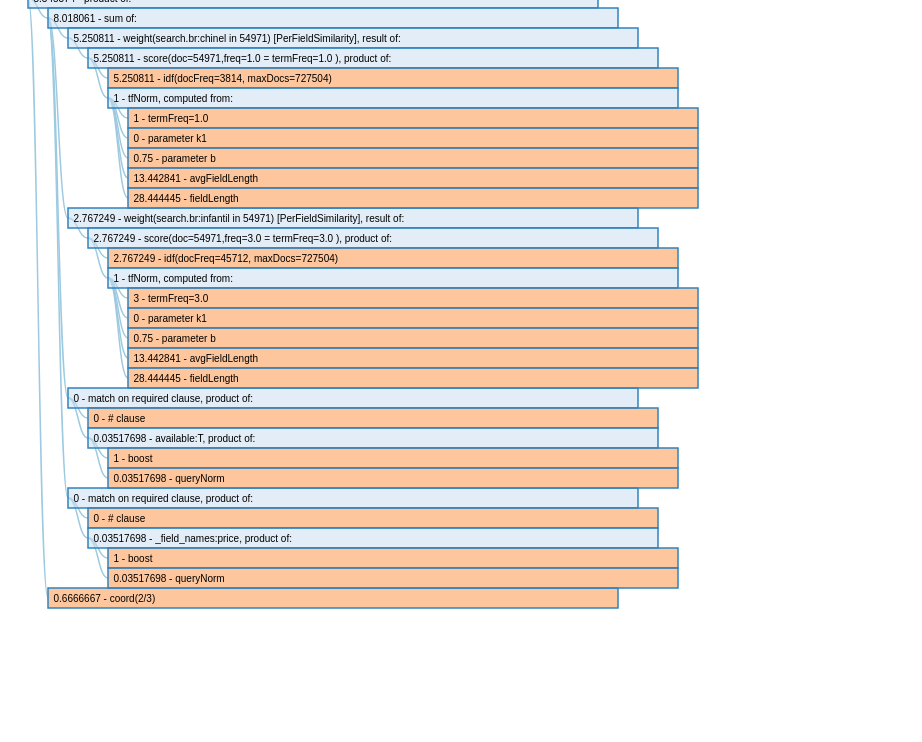
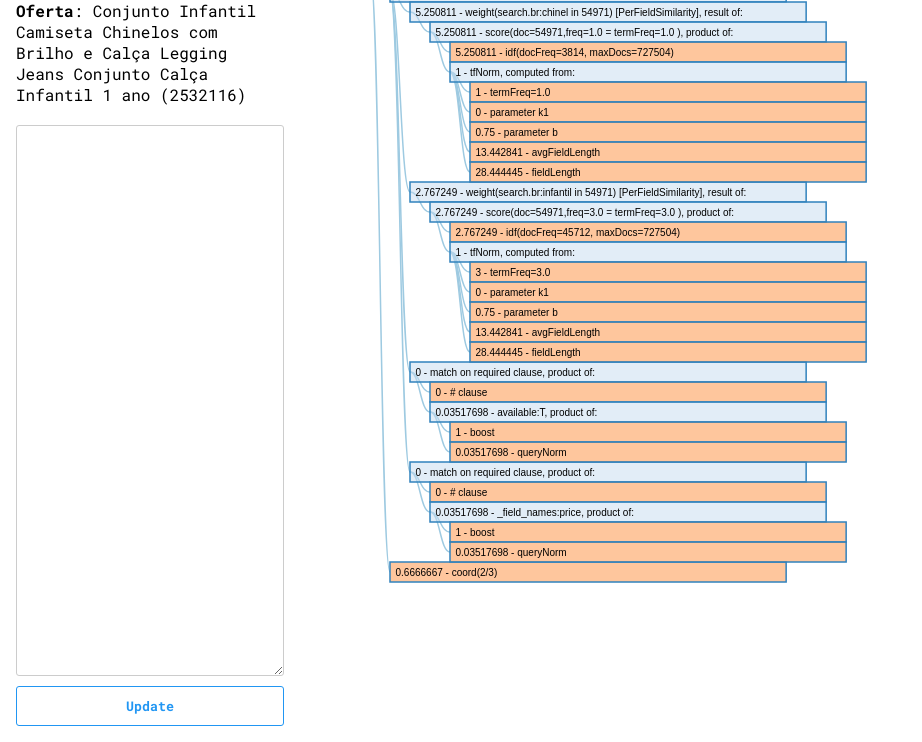
Before and after one commit to gabrielmcf/elasticsearch-score-visualizer, a website: page index.html in a window 1280 px wide. Shown: the part 58-800 px from the top of the page, without its empty margins (0-922 px from the left). Drawn offline with nearby package versions, Linux system fonts and the light colour scheme.

Commit message:
change to node by @relferreira

```diff
--- /dev/null
+++ b/example.json
@@ -0,0 +1,298 @@
+{
+  "_shard": 0,
+  "_node": "9trnoRhoRN2JdXAhIJqxqQ",
+  "_index": "shopfacil2",
+  "_type": "conjunto_de_roupa",
+  "_id": "2532116",
+  "_score": 5.345374,
+  "_source": {
+    "url": "https://www.shopfacil.com.br/conjunto-infantil-camiseta-chinelos-com-brilho-e-calca-legging-jeans-2472491/p",
+    "name": "Conjunto Infantil Camiseta Chinelos com Brilho e Calça Legging Jeans Conjunto Calça Infantil 1 ano",
+    "img": "http://shopfacil.vteximg.com.br/arquivos/ids/2107041/Conjunto-Calca-Infantil-1-ano_0.jpg?v=635847569525200000",
+    "available": true,
+    "sku": "2532116",
+    "id": "2532116",
+    "seller": "900000009",
+    "seller_list": ["Ecameleca"],
+    "business_factor": 0,
+    "product_id": "2472491",
+    "parent_id": "2472491",
+    "parent_offer": false,
+    "created_at": 1458039258165,
+    "updated_at": 1539414763955,
+    "last_sampling_date_tracker": 1536905172342,
+    "es_created_at": 1547127224265,
+    "es_updated_at": 1547127224265,
+    "category_name": "moda",
+    "brand": "Bittix",
+    "type_": "Moda Infantil",
+    "search_category": "Moda",
+    "raw_category": [
+      "/Moda/Moda Infantil/Conjuntos/",
+      "/Moda/Moda Infantil/",
+      "/Moda/"
+    ],
+    "inactive": false,
+    "normalized_categories": [
+      "/moda/moda-infantil/conjuntos/",
+      "/moda/moda-infantil/",
+      "/moda/"
+    ],
+    "clusters": ["491"],
+    "price": 127.3,
+    "list_price": 137.9,
+    "price_discount": 7.686729514140688,
+    "installments": 3,
+    "installment_value": 42.43,
+    "metadata": {
+      "color": ["Branco", "Vermelho"],
+      "search_category": "Moda e Acessorios",
+      "size": "1 ano",
+      "composition": "Jeans",
+      "substantive": "Conjunto de Roupa",
+      "classification": "Infantil",
+      "brand": "Bittix"
+    },
+    "aggregation_fields": [
+      "color Branco",
+      "color Vermelho",
+      "size 1 ano",
+      "composition Jeans",
+      "substantive Conjunto de Roupa",
+      "classification Infantil",
+      "brand Bittix"
+    ],
+    "boost_br": ["Branco", "Vermelho", "Conjunto de Roupa"],
+    "boost": ["Bittix"],
+    "popularity": 0.17492249231863655,
+    "ord": {
+      "d30": 0,
+      "d7": 0,
+      "d15": 0,
+      "d1": 0,
+      "features": {
+        "set0": {
+          "norm": 0
+        }
+      }
+    },
+    "rev": {
+      "d30": 0,
+      "d7": 0,
+      "d15": 0,
+      "d1": 0
+    },
+    "prd": {
+      "d30": 2,
+      "d7": 1,
+      "tendency": 0.5,
+      "d15": 1,
+      "d1": 0,
+      "features": {
+        "set0": {
+          "f10": -8.61005968801638e-7,
+          "f21": 0.00000795085020980451,
+          "f20": -0.00000113614854433017,
+          "f12": -4.57482204606653e-8,
+          "f11": 0.00000360952582987381,
+          "f14": 4.80664208649525e-7,
+          "f13": -7.02253381279349e-8,
+          "f0": -2.19703776055348e-8,
+          "f16": 1.80607543465617e-7,
+          "f1": 4.02433883441107e-8,
+          "f15": -0.00000664314824970144,
+          "f2": 1.43261764008548e-7,
+          "f18": -2.42364123629723e-7,
+          "f3": -5.00542186790874e-7,
+          "f17": 5.73661255338656e-8,
+          "f4": 0.00000329247049356311,
+          "f5": -0.00000116656183913472,
+          "f19": 1.26783098867587e-7,
+          "norm": 0.000011675021237268104,
+          "f6": 7.55304023843315e-8,
+          "f7": 9.07992121319841e-7,
+          "f8": -2.37120258151636e-7,
+          "f9": 4.3390912393709e-7
+        }
+      }
+    },
+    "cart": {
+      "d30": 0,
+      "d7": 0,
+      "d15": 0,
+      "d1": 0,
+      "features": {
+        "set0": {
+          "norm": 0
+        }
+      }
+    }
+  },
+  "_explanation": {
+    "value": 5.345374,
+    "description": "product of:",
+    "details": [
+      {
+        "value": 8.018061,
+        "description": "sum of:",
+        "details": [
+          {
+            "value": 5.250811,
+            "description": "weight(search.br:chinel in 54971) [PerFieldSimilarity], result of:",
+            "details": [
+              {
+                "value": 5.250811,
+                "description": "score(doc=54971,freq=1.0 = termFreq=1.0\n), product of:",
+                "details": [
+                  {
+                    "value": 5.250811,
+                    "description": "idf(docFreq=3814, maxDocs=727504)",
+                    "details": []
+                  },
+                  {
+                    "value": 1,
+                    "description": "tfNorm, computed from:",
+                    "details": [
+                      {
+                        "value": 1,
+                        "description": "termFreq=1.0",
+                        "details": []
+                      },
+                      {
+                        "value": 0,
+                        "description": "parameter k1",
+                        "details": []
+                      },
+                      {
+                        "value": 0.75,
+                        "description": "parameter b",
+                        "details": []
+                      },
+                      {
+                        "value": 13.442841,
+                        "description": "avgFieldLength",
+                        "details": []
+                      },
+                      {
+                        "value": 28.444445,
+                        "description": "fieldLength",
+                        "details": []
+                      }
+                    ]
+                  }
+                ]
+              }
+            ]
+          },
+          {
+            "value": 2.767249,
+            "description": "weight(search.br:infantil in 54971) [PerFieldSimilarity], result of:",
+            "details": [
+              {
+                "value": 2.767249,
+                "description": "score(doc=54971,freq=3.0 = termFreq=3.0\n), product of:",
+                "details": [
+                  {
+                    "value": 2.767249,
+                    "description": "idf(docFreq=45712, maxDocs=727504)",
+                    "details": []
+                  },
+                  {
+                    "value": 1,
+                    "description": "tfNorm, computed from:",
+                    "details": [
+                      {
+                        "value": 3,
+                        "description": "termFreq=3.0",
+                        "details": []
+                      },
+                      {
+                        "value": 0,
+                        "description": "parameter k1",
+                        "details": []
+                      },
+                      {
+                        "value": 0.75,
+                        "description": "parameter b",
+                        "details": []
+                      },
+                      {
+                        "value": 13.442841,
+                        "description": "avgFieldLength",
+                        "details": []
+                      },
+                      {
+                        "value": 28.444445,
+                        "description": "fieldLength",
+                        "details": []
+                      }
+                    ]
+                  }
+                ]
+              }
+            ]
+          },
+          {
+            "value": 0,
+            "description": "match on required clause, product of:",
+            "details": [
+              {
+                "value": 0,
+                "description": "# clause",
+                "details": []
+              },
+              {
+                "value": 0.03517698,
+                "description": "available:T, product of:",
+                "details": [
+                  {
+                    "value": 1,
+                    "description": "boost",
+                    "details": []
+                  },
+                  {
+                    "value": 0.03517698,
+                    "description": "queryNorm",
+                    "details": []
+                  }
+                ]
+              }
+            ]
+          },
+          {
+            "value": 0,
+            "description": "match on required clause, product of:",
+            "details": [
+              {
+                "value": 0,
+                "description": "# clause",
+                "details": []
+              },
+              {
+                "value": 0.03517698,
+                "description": "_field_names:price, product of:",
+                "details": [
+                  {
+                    "value": 1,
+                    "description": "boost",
+                    "details": []
+                  },
+                  {
+                    "value": 0.03517698,
+                    "description": "queryNorm",
+                    "details": []
+                  }
+                ]
+              }
+            ]
+          }
+        ]
+      },
+      {
+        "value": 0.6666667,
+        "description": "coord(2/3)",
+        "details": []
+      }
+    ]
+  }
+}
--- a/index.html
+++ b/index.html
@@ -1,29 +1,19 @@
 <!DOCTYPE html> <meta charset="utf-8" />
-<style>
-  .node rect {
-    cursor: pointer;
-    fill: #fff;
-    fill-opacity: 0.5;
-    stroke: #3182bd;
-    stroke-width: 1.5px;
-  }
-
-  .node text {
-    font: 10px sans-serif;
-    pointer-events: none;
-  }
-
-  .link {
-    fill: none;
-    stroke: #9ecae1;
-    stroke-width: 1.5px;
-  }
-</style>
 <head>
   <title>ES Score Visualizer</title>
+  <link href="https://fonts.googleapis.com/css?family=Roboto+Mono:400,700" rel="stylesheet">
+  <link rel="stylesheet" href="styles.css">
 </head>
 <body>
-  <div id="title"></div>
-  <script src="https://d3js.org/d3.v4.min.js"></script>
+  <div class="container">
+      <div class="input-container">
+        <h1 class="logo">Score Visualizer</h1>
+        <p class="title"></p>
+        <textarea type="text" class="query" ></textarea>
+        <button class="update-btn">Update</button>
+      </div>
+      <div id="graph" class="graph"></div>
+  </div>
+  <script src="https://unpkg.com/d3@4.13.0/build/d3.min.js"></script>
   <script src="tree.js"></script>
 </body>
--- /dev/null
+++ b/styles.css
@@ -0,0 +1,81 @@
+* {
+    margin: 0 0;
+    padding: 0 0;
+    box-sizing: border-box;
+    font-family: 'Roboto Mono', monospace;
+}
+
+html, body {
+    position: relative;
+    width: 100%;
+    height: 100%;
+}
+
+.container {
+    display: flex;
+    width: 100%;
+    height: 100%;
+    overflow: auto;
+}
+
+.logo {
+    font-size: 20px;
+    font-weight: bold;
+}
+
+.title {
+    margin-top: 16px;
+    font-size: 16px;
+}
+
+.input-container {
+    display: flex;
+    flex-direction: column;
+    flex: 0 0 300px;
+    padding: 16px;
+    margin-right: 50px;
+}
+
+.query {
+    flex: 1;
+    width: 100%;
+    height: 100%;
+    margin-top: 20px;
+    border: none;
+    border: 1px solid #ccc;
+    border-radius: 3px;
+}
+
+.update-btn {
+    margin-top: 10px;
+    padding: 10px 16px;
+    background: none;
+    border: 1px solid #2196F3;
+    color: #2196F3;
+    border-radius: 3px;
+    cursor: pointer;
+    font-weight: bold;
+}
+
+.graph {
+    flex: 1
+}
+
+.node rect {
+    cursor: pointer;
+    fill: #fff;
+    fill-opacity: 0.5;
+    stroke: #3182bd;
+    stroke-width: 1.5px;
+}
+
+.node text {
+    font: 10px sans-serif;
+    pointer-events: none;
+}
+
+.link {
+    fill: none;
+    stroke: #9ecae1;
+    stroke-width: 1.5px;
+}
--- a/tree.js
+++ b/tree.js
@@ -1,50 +1,13 @@
-var fileName = 'teste.json';
-
-var margin = { top: 30, right: 20, bottom: 30, left: 20 },
-  width = window.innerWidth,
-  barHeight = 20,
-  barWidth = (width * 0.5 - margin.left - margin.right) * 0.95;
-
-var i = 0,
-  duration = 400,
-  root;
-
-var diagonal = d3
-  .linkHorizontal()
-  .x(function(d) {
-    return d.y;
-  })
-  .y(function(d) {
-    return d.x;
-  });
-
-var offerName = '';
-
-var svg = d3
-  .select('body')
-  .append('svg')
-  .attr('width', width) // + margin.left + margin.right)
-  .append('g')
-  .attr('transform', 'translate(' + margin.left + ',' + margin.top + ')');
-
-d3.json(fileName, function(error, data) {
-  if (error) throw error;
-  d3.select('#title').html(
-    `<b>Oferta:</b> ${data._source.name} (${data._source.id})`
-  );
-  var explainStr = JSON.stringify(data._explanation);
-  explainStr = explainStr.replace(/"details":/g, '"children":');
-  root = d3.hierarchy(JSON.parse(explainStr));
-  root.x0 = 0;
-  root.y0 = 0;
-  update(root);
-});
+function updateTitle(data) {
+  let container = document.querySelector('.title')
+  container.innerHTML = (`<b>Oferta</b>: ${data._source.name} (${data._source.id})`)
+}
 
 function update(source) {
   // Compute the flattened node list.
-  var nodes = root.descendants();
+  let nodes = root.descendants();
 
-  var height = Math.max(
+  let height = Math.max(
     500,
     nodes.length * barHeight + margin.top + margin.bottom
   );
@@ -60,18 +23,18 @@ function update(source) {
     .style('height', height + 'px');
 
   // Compute the "layout". TODO https://github.com/d3/d3-hierarchy/issues/67
-  var index = -1;
+  let index = -1;
   root.eachBefore(function(n) {
     n.x = ++index * barHeight;
     n.y = n.depth * 20;
   });
 
   // Update the nodes…
-  var node = svg.selectAll('.node').data(nodes, function(d) {
+  let node = svg.selectAll('.node').data(nodes, function(d) {
     return d.id || (d.id = ++i);
   });
 
-  var nodeEnter = node
+  let nodeEnter = node
     .enter()
     .append('g')
     .attr('class', 'node')
@@ -128,7 +91,7 @@ function update(source) {
     .remove();
 
   // Update the links…
-  var link = svg.selectAll('.link').data(root.links(), function(d) {
+  let link = svg.selectAll('.link').data(root.links(), function(d) {
     return d.target.id;
   });
 
@@ -138,7 +101,7 @@ function update(source) {
     .insert('path', 'g')
     .attr('class', 'link')
     .attr('d', function(d) {
-      var o = { x: source.x0, y: source.y0 };
+      let o = { x: source.x0, y: source.y0 };
       return diagonal({ source: o, target: o });
     })
     .transition()
@@ -157,7 +120,7 @@ function update(source) {
     .transition()
     .duration(duration)
     .attr('d', function(d) {
-      var o = { x: source.x, y: source.y };
+      let o = { x: source.x, y: source.y };
       return diagonal({ source: o, target: o });
     })
     .remove();
@@ -184,3 +147,60 @@ function click(d) {
 function color(d) {
   return d._children ? '#3182bd' : d.children ? '#c6dbef' : '#fd8d3c';
 }
+
+function updateData(data) {
+  updateTitle(data)
+  let explainStr = JSON.stringify(data._explanation);
+  explainStr = explainStr.replace(/"details":/g, '"children":');
+  root = d3.hierarchy(JSON.parse(explainStr));
+  root.x0 = 0;
+  root.y0 = 0;
+  update(root);
+}
+
+
+let fileName = 'example.json';
+
+let margin = { top: 30, right: 20, bottom: 30, left: 20 },
+  width = window.innerWidth - 366,
+  barHeight = 20,
+  barWidth = (width * 0.5 - margin.left - margin.right) * 0.95;
+
+let i = 0,
+  duration = 400,
+  root;
+
+let diagonal = d3
+  .linkHorizontal()
+  .x(function(d) {
+    return d.y;
+  })
+  .y(function(d) {
+    return d.x;
+  });
+
+let offerName = '';
+
+let svg = d3
+  .select('#graph')
+  .append('svg')
+  .attr('width', width) // + margin.left + margin.right)
+  .append('g')
+  .attr('transform', 'translate(' + margin.left + ',' + margin.top + ')');
+
+d3.json(fileName, function(error, data) {
+  if (error) throw error;
+  updateData(data);
+});
+
+let textarea = document.querySelector('.query');
+let updateButton = document.querySelector('.update-btn')
+
+updateButton.addEventListener('click', () => {
+  try {
+    let data = JSON.parse(textarea.value);
+    updateData(data);
+  } catch (e) {
+    alert('Error parsing JSON');
+  }
+})
```
Also changed, not shown: package.json (added, +23 -0 lines), README.md (added), 1 other file.
